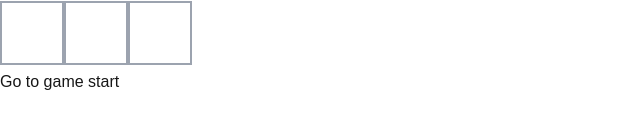
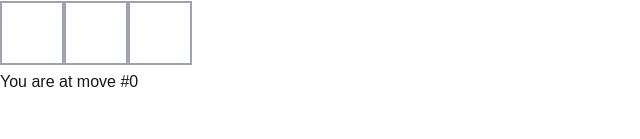
Before and after one commit to onc-limb/sandbox, a Next.js app in the folder next-app/: page /tic-tac-toe in a window 1280 px wide. Shown: the part 161-300 px from the top of the page, without its empty margins (0-640 px from the left). Built offline with nearby package versions, Linux system fonts and the light colour scheme.

Commit message:
feat: current move

```diff
--- a/next-app/app/tic-tac-toe/page.tsx
+++ b/next-app/app/tic-tac-toe/page.tsx
@@ -92,7 +92,11 @@ export default function Game() {
     } else {
       description = "Go to game start";
     }
-    return (
+    return currentMove === move ? (
+      <li key={move}>
+        <p>{"You are at move #" + move}</p>
+      </li>
+    ) : (
       <li key={move}>
         <button onClick={() => jumpTo(move)}>{description}</button>
       </li>
```
